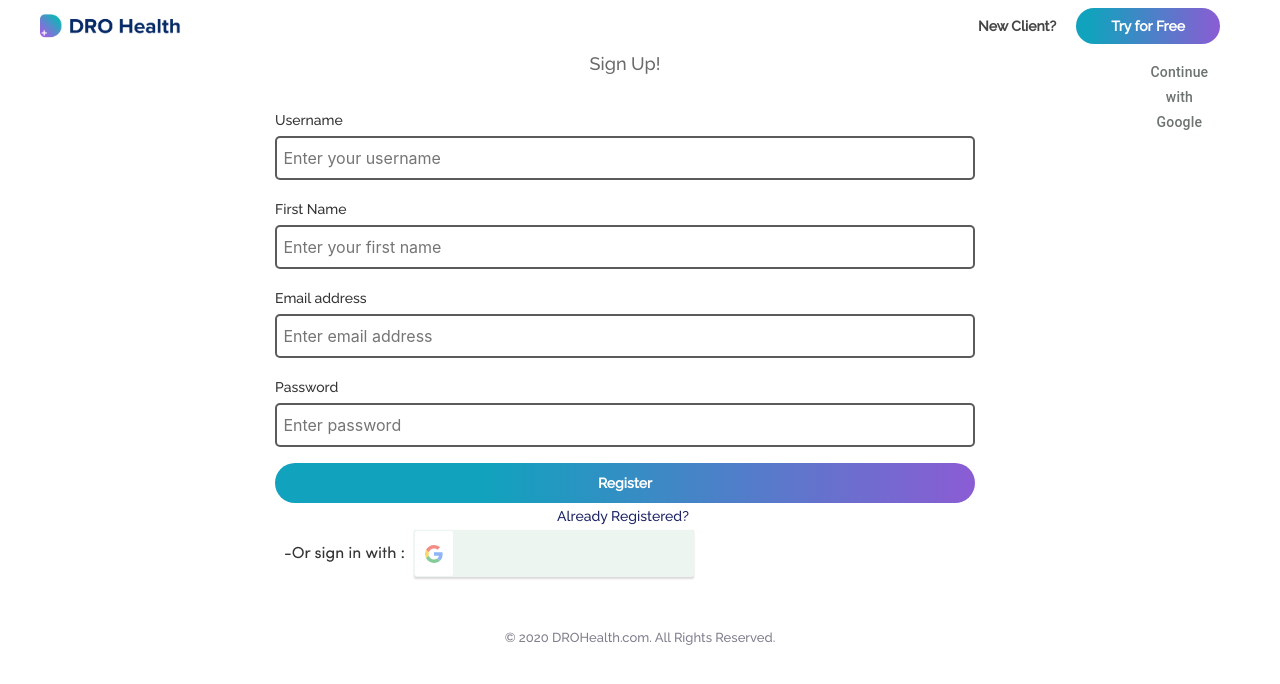
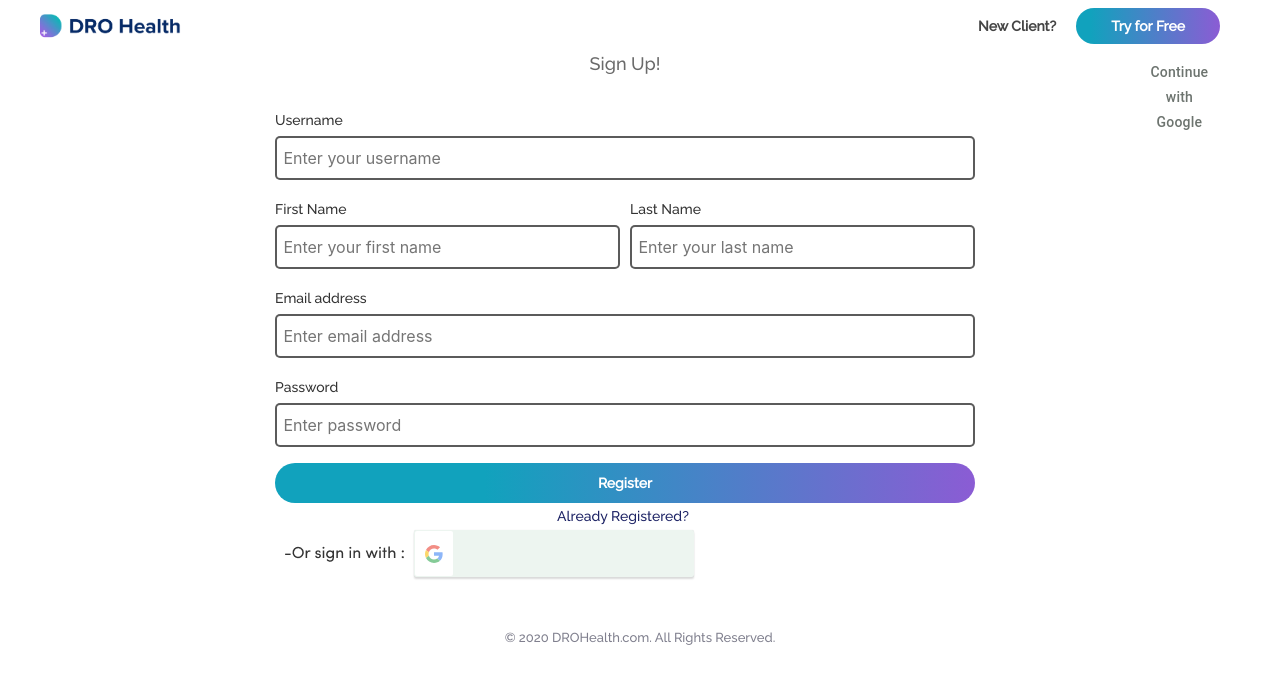
Before and after one commit to siccoo/dro-health, a React (Create React App) app: page /register in a window 1280 px wide. Shown: the top 684 px of the page. Built offline with nearby package versions, Linux system fonts and the light colour scheme.

Commit message:
updates on Register/style.css & index.js

```diff
--- a/src/pages/Register/index.js
+++ b/src/pages/Register/index.js
@@ -60,7 +60,8 @@ const Register = (props) => {
                                     placeholder="Enter your username"
                                 />
                             </div>
-                            <div className="form-group">
+                            <div className="form-row">
+                                <div className="form-group col-md-6">
                                         <label htmlFor="inputFirstname">First Name</label>
                                         <input
                                             id="inputForFirstname"
@@ -69,14 +70,15 @@ const Register = (props) => {
                                             placeholder="Enter your first name"
                                         />
                                 </div>
-                            {/* <div className="form-group">
+                                <div className="form-group col-md-6">
                                     <label htmlFor="inputForLastname">Last Name</label>
                                     <input
                                         id="inputForLastname"
                                         type="text"
                                         aria-describedby="Enter your last name"
                                         placeholder="Enter your last name"  />
-                            </div> */}
+                                </div>
+                            </div>
                             <div className="form-group">
                                 <label htmlFor="InputForEmail">Email address</label>
                                 <input
@@ -108,7 +110,7 @@ const Register = (props) => {
                             </div>
                         </form>
                     </div>
-                    <div className="col-md-12 ">
+                    <div className="col-md-12">
                         <p className="copywright mt-5">© 2020 DROHealth.com. All Rights Reserved. </p>
                     </div>
                 </div>
--- a/src/pages/Register/style.css
+++ b/src/pages/Register/style.css
@@ -255,7 +255,7 @@ input[type="text"] {
     position: absolute;
    bottom: -35px;
    padding: 5px;
-   margin: 0px 55px;
+   margin: 0px 35px;
    align-items: center;
    border-radius: 5px;
 }
```
Lines whose indentation alone changed are shown as unchanged.
